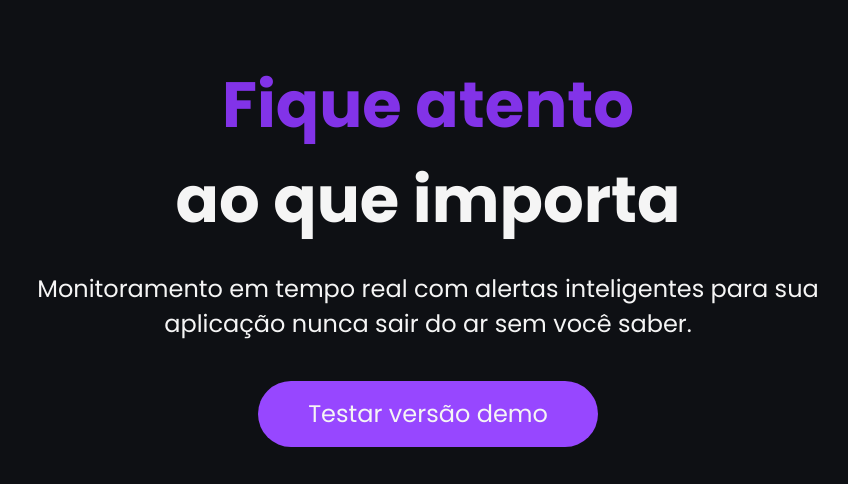
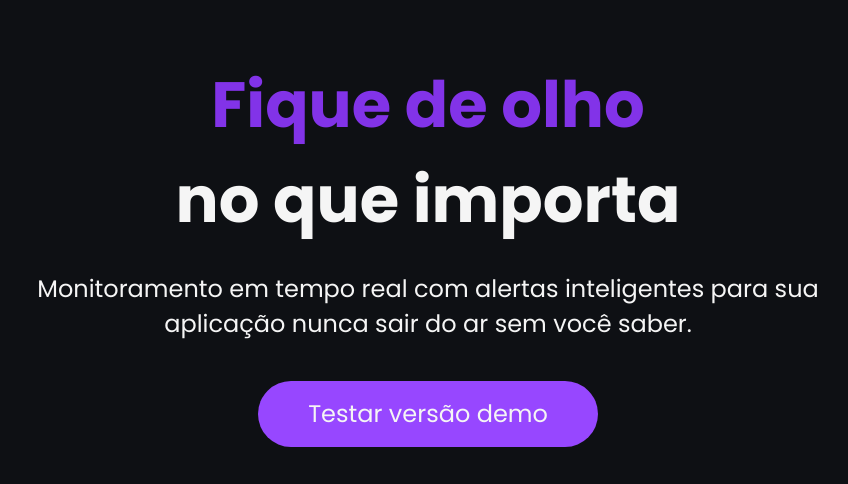
Before and after one commit to oliveiralucassil/teacboard, a plain HTML site: page index.html in a window 1280 px wide. Shown: the part 112-596 px from the top of the page, without its empty margins (212-1060 px from the left). Drawn offline with Linux system fonts and the light colour scheme.

Commit message:
Undo title change

```diff
--- a/index.html
+++ b/index.html
@@ -21,8 +21,8 @@
     <main>
         <section>
             <h1>
-                <span class="roxo-destaque">Fique atento</span>
-                <br>ao que importa
+                <span class="roxo-destaque">Fique de olho</span>
+                <br>no que importa
             </h1>
             <p>
                 Monitoramento em tempo real com alertas inteligentes para sua aplicação nunca sair do ar sem você saber.
```
